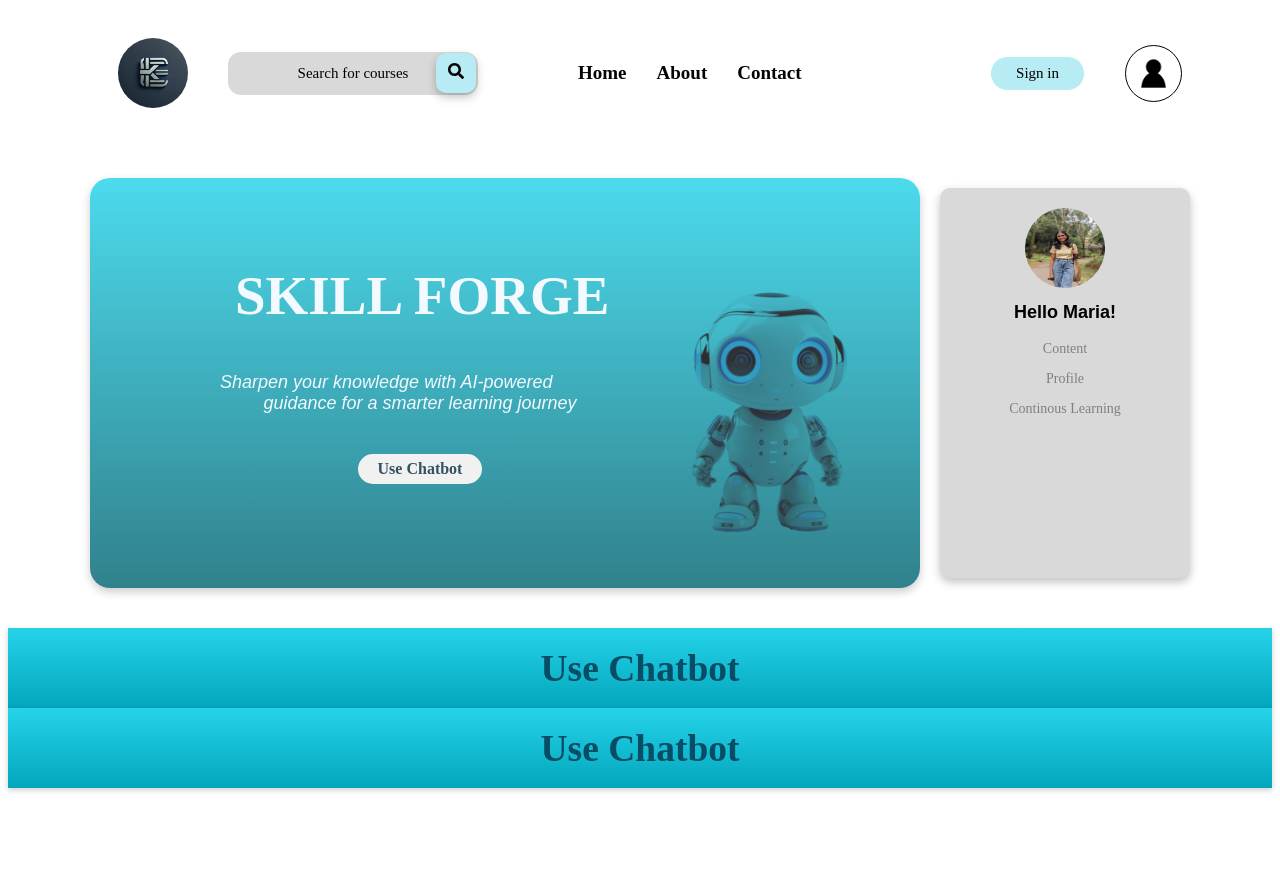
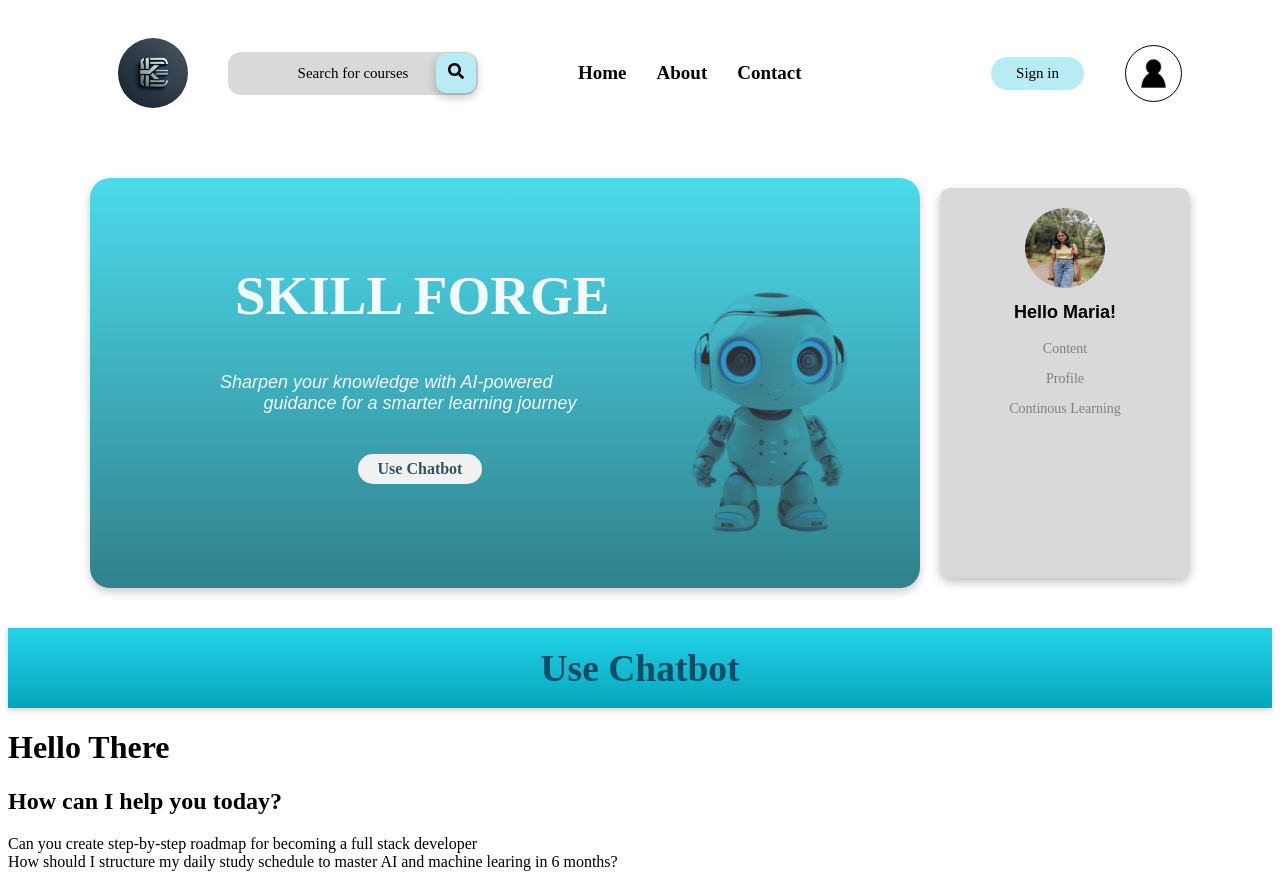
Before and after one commit to Bhanuka10/Capstone, a React (Vite) app in the folder KnowEdge-app/: page /myprofile in a window 1280 px wide. Before the commit the page ends 800 px from the top, so only its background shows below. Built offline with nearby package versions, Linux system fonts and the light colour scheme.

Commit message:
Started Chat Bot

```diff
--- /dev/null
+++ b/KnowEdge-app/src/Components/ChatBot/ChatBot.jsx
@@ -0,0 +1,22 @@
+import React from 'react'
+import './ChatBot.css'
+
+const ChatBot=() => {
+  return (
+    <div className='chatbot-container'>
+      <h1 className='chatbot-heading'>Hello There</h1>
+      <h2 className='subheading'>How can I help you today?</h2>
+
+<div className='prompt-grid'>
+    <div className='prompt-box'>Can you create step-by-step roadmap for becoming a full stack developer</div>
+</div>
+
+<div className='prompt-box'>How should I structure my daily study schedule to master AI and machine learing in 6 months?
+
+</div>
+
+    </div>
+  )
+}
+
+export default ChatBot
--- a/KnowEdge-app/src/Pages/Myprofile/Myprofile.jsx
+++ b/KnowEdge-app/src/Pages/Myprofile/Myprofile.jsx
@@ -2,12 +2,13 @@ import React from 'react';
 import Navbar from '../../Components/Navbar/Navbar';
 import MyProfileHeader from '../../Components/MyProfileHeader/MyProfileHeader';
 import ChatBotBanner from '../../Components/BannersMyProfile/ChatBotBanner';
+import ChatBot from '../../Components/ChatBot/ChatBot';
 
 const Myprofile = () => {
   return (
     <div>
-      {/*<MyProfileHeader />*/}
-      <ChatBotBanner/>
+      <ChatBot/>
+
     </div>
   );
 };
```
Also changed, not shown: KnowEdge-app/src/Components/ChatBot/ChatBot.css (added).
